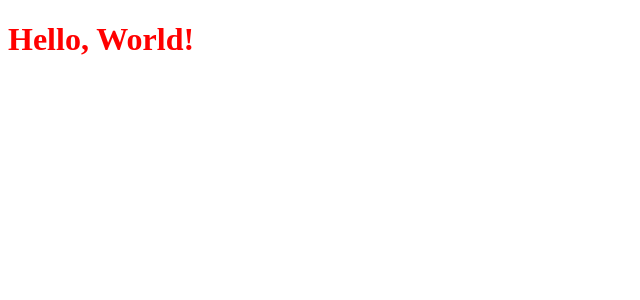
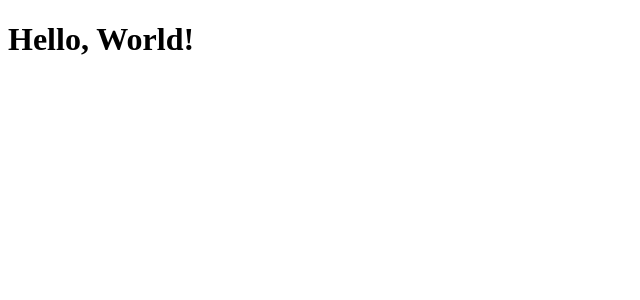
Before and after one commit to cmps-department/charity-ui, a React (Create React App) app: page / in a window 1280 px wide. Shown: the top 300 px of the page, without its empty margins (0-640 px from the left). Built offline with nearby package versions, Linux system fonts and the light colour scheme.

Commit message:
update project structure and add libraries

```diff
--- a/src/App.css
+++ /dev/null
@@ -1,3 +0,0 @@
-h1 {
-  color: red;
-}
--- a/src/App.js
+++ b/src/App.js
@@ -1,7 +1,7 @@
-import './App.css';
-
-export default function App() {
+const App = () => {
   return (
     <h1>Hello, World!</h1>
   );
 }
+
+export default App;
```
Also changed, not shown: package.json (+7 -1 lines), 1 other file (tests, documents, lock files or other folders).
